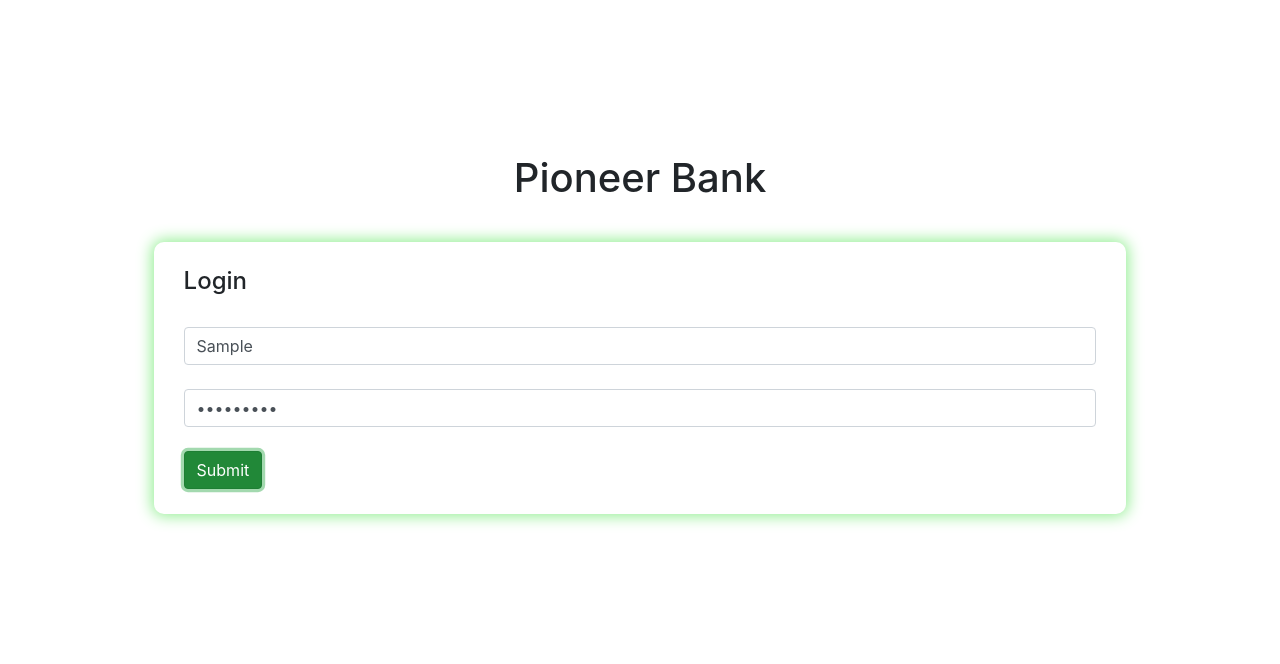
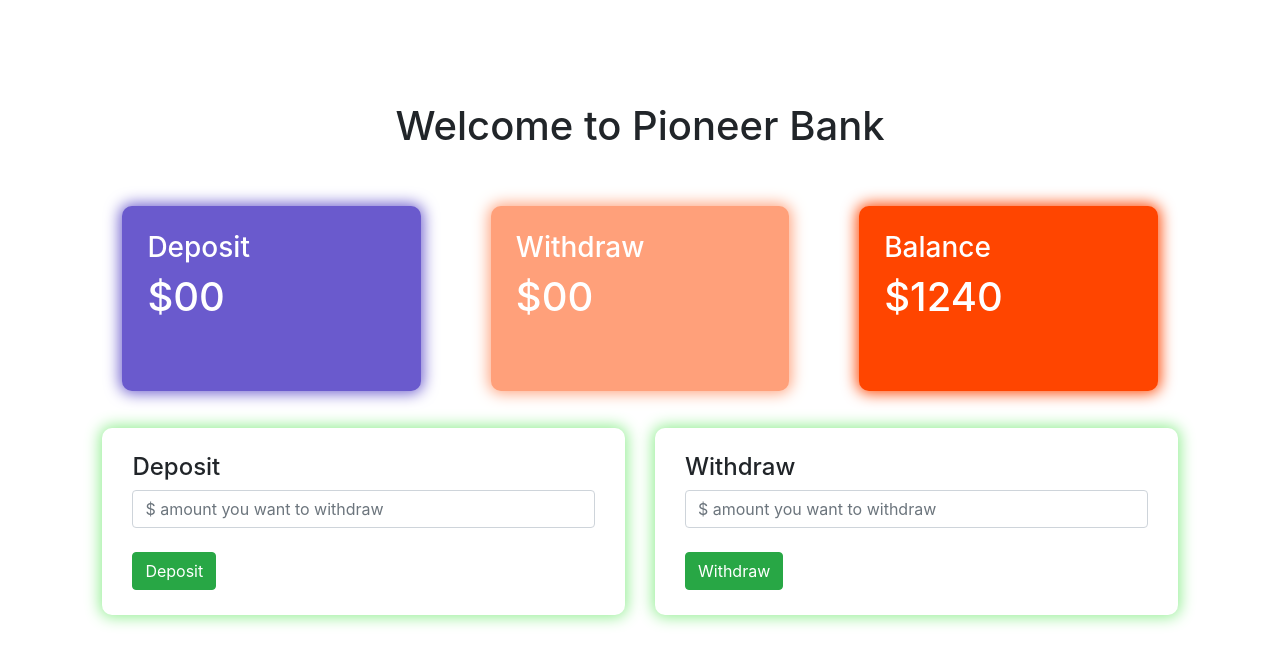
Before and after one commit to SabbirPulok/pioneer-bank, a plain HTML site: page index.html in a window 1280 px wide. Both pictures are taken after typing "Sample", "Sample123" into the empty fields and a click on the button "Submit". Drawn offline with nearby package versions, Linux system fonts and the light colour scheme.

Commit message:
pioneer bank project done with js

```diff
--- a/index.html
+++ b/index.html
@@ -10,17 +10,109 @@
     <title>Pioneer Bank</title>
 </head>
 <body>
-    <h1 class="text-center">Pioneer Bank</h1>
-    <div class="submit-area">
-        <h4>Login</h4><br>
-        <input type="text" name="username" class="form-control" placeholder="Username"><br>
-        <input type="password" name="password" class="form-control" id="" placeholder="Password"><br>
-        <button class="btn btn-success">Submit</button>
+    <div id="login-area">
+        <h1 class="text-center">Pioneer Bank</h1>
+        <div class="submit-area">
+            <h4>Login</h4><br>
+            <input type="text" name="username" class="form-control" placeholder="Username"><br>
+            <input type="password" name="password" class="form-control" id="" placeholder="Password"><br>
+            <button class="btn btn-success" id="submitB">Submit</button>
+        </div>
+    </div>
+    <div id="transaction-area">
+        <h1 class="text-center">Welcome to Pioneer Bank</h1><br><br>
+        <div class="row">
+            <div class="col-md-4">
+                <div class="deposit status">
+                    <h3>Deposit</h3>
+                    <h1>$<span id="currentDeposit">00</span></h1>
+                </div>
+            </div>
+            <div class="col-md-4">
+                <div class="withdraw status">
+                    <h3>Withdraw</h3>
+                    <h1>$<span id="currentWithdraw">00</span></h1>
+                </div>
+            </div>
+            <div class="col-md-4">
+                <div class="balance status">
+                    <h3>Balance</h3>
+                    <h1>$<span id="currentBalance">1240</span></h1>
+                </div>
+            </div>
+        </div>
+        <br>
+        <div class="row">
+            <div class="col-md-6">
+                <div class="submit-area">
+                    <h4>Deposit</h4>
+                    <input id="depositAmount" type="text" class="form-control" placeholder="$ amount you want to withdraw"><br>
+                    <button id="addDeposit" class="btn btn-success">Deposit</button>
+                </div>
+            </div>
+            <div class="col-md-6">
+                <div class="submit-area">
+                    <h4>Withdraw</h4>
+                    <input id="withdrawAmount" type="text" class="form-control" placeholder="$ amount you want to withdraw"><br>
+                    <button id="addWithdraw" class="btn btn-success">Withdraw</button>
+                </div>
+            </div>
+        </div>
+
     </div>
 
+    <script>
+        //login Event Handler
+        const loginBtn = document.getElementById("submitB");
+        loginBtn.addEventListener("click",function(){
+            const loginArea = document.getElementById("login-area");
+            loginArea.style.display = "none";
+            const transactionArea = document.getElementById("transaction-area");
+            transactionArea.style.display = "block";
+        })
 
-    <script src="https://code.jquery.com/jquery-3.4.1.slim.min.js" integrity="sha384-J6qa4849blE2+poT4WnyKhv5vZF5SrPo0iEjwBvKU7imGFAV0wwj1yYfoRSJoZ+n" crossorigin="anonymous"></script>
-    <script src="https://cdn.jsdelivr.net/npm/popper.js@1.16.0/dist/umd/popper.min.js" integrity="sha384-Q6E9RHvbIyZFJoft+2mJbHaEWldlvI9IOYy5n3zV9zzTtmI3UksdQRVvoxMfooAo" crossorigin="anonymous"></script>
-    <script src="https://stackpath.bootstrapcdn.com/bootstrap/4.4.1/js/bootstrap.min.js" integrity="sha384-wfSDF2E50Y2D1uUdj0O3uMBJnjuUD4Ih7YwaYd1iqfktj0Uod8GCExl3Og8ifwB6" crossorigin="anonymous"></script>
+        //Deposit Event Handler
+        const addDeposit = document.getElementById("addDeposit");
+        addDeposit.addEventListener("click", function(){
+            const depositAmount = document.getElementById("depositAmount").value;
+            const depositFloatAmount = parseFloat(depositAmount);
+
+            updateSpanText("currentDeposit",depositFloatAmount);
+            updateSpanText("currentBalance",depositFloatAmount);
+
+            document.getElementById("depositAmount").value = "";
+
+        })
+
+        //WithdrawEventHandler
+        const addWithdraw = document.getElementById("addWithdraw");
+        addWithdraw.addEventListener("click", function(){
+            const withdrawAmount = parseFloat(document.getElementById("withdrawAmount").value);
+            // const withdrawFloatAmount = parseFloat(withdrawAmount);
+
+            updateSpanText("currentWithdraw",withdrawAmount);
+            updateSpanText("currentBalance",(-1)*withdrawAmount);
+
+            // const currentWithdraw = document.getElementById("currentWithdraw").innerText;
+            // const currentFloatWithdraw = parseFloat(currentWithdraw);
+
+            // const newWithdraw = withdrawFloatAmount + currentFloatWithdraw;
+            // // console.log(newDeposit);
+            // document.getElementById("currentWithdraw").innerText = newWithdraw;
+            document.getElementById("withdrawAmount").value = "";
+        })
+
+
+        function updateSpanText(id,updateValue)
+            {
+                const currentValue = parseFloat(document.getElementById(id).innerText);
+                const newValue = updateValue+ currentValue;
+                document.getElementById(id).innerText = newValue;
+
+            }
+
+    </script>
+
+
 </body>
 </html>
--- a/style.css
+++ b/style.css
@@ -1,12 +1,43 @@
 body
 {
-    padding: 12%;
+    padding: 8%;
 }
+
 .submit-area
 {
-    margin-top: 40px;
+    margin-top: 50px;
     padding: 25px 30px;
     border-radius: 10px;
     box-shadow: 0 0 15px 2px lightgreen;
     -webkit-box-shadow: 0 0 15px 2px lightgreen;
 }
+#transaction-area
+{
+    display: none;
+}
+.deposit
+{
+    background-color: slateblue;
+    box-shadow: 0 0 15px 2px slateblue;
+    -webkit-box-shadow: 0 0 15px 2px slateblue;
+}
+.withdraw
+{
+    background-color: lightsalmon;
+    box-shadow: 0 0 15px 2px lightsalmon;
+    -webkit-box-shadow: 0 0 15px 2px lightsalmon;
+}
+.balance
+{
+    background-color: orangered;
+    box-shadow: 0 0 15px 2px orangered;
+    -webkit-box-shadow: 0 0 15px 2px orangered;
+}
+.status
+{
+    margin: 0 20px;
+    color: #fff;
+    padding: 25px;
+    border-radius: 10px;
+    height:125%;
+}
```
Also changed, not shown: 1 other file.
